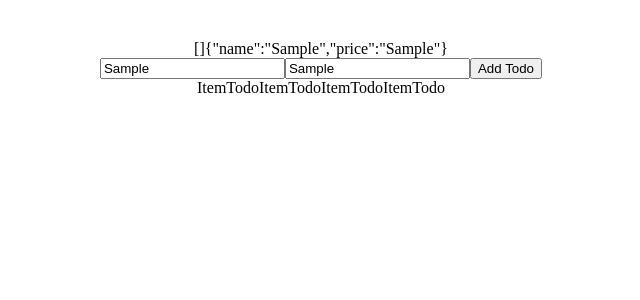
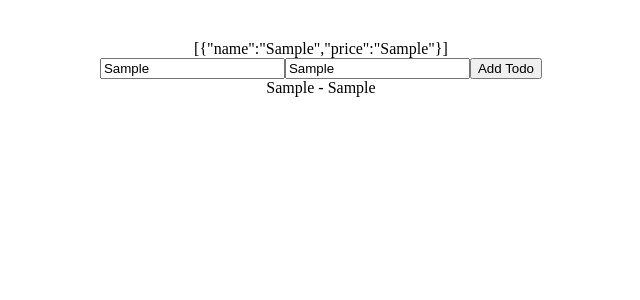
Before and after one commit to datlt2306/FPL-WEB209, a React (Vite) app: page / in a window 1280 px wide. Both pictures are taken after typing "Sample", "Sample" into the empty fields and a click on the button "Add Todo". Shown: the top 300 px of the page, without its empty margins (319-959 px from the left). Built offline with nearby package versions, Linux system fonts and the light colour scheme.

Commit message:
Buổi 3 - sử dụng react hook form

```diff
--- a/package.json
+++ b/package.json
@@ -10,7 +10,8 @@
   },
   "dependencies": {
     "react": "^18.2.0",
-    "react-dom": "^18.2.0"
+    "react-dom": "^18.2.0",
+    "react-hook-form": "^7.39.1"
   },
   "devDependencies": {
     "@types/react": "^18.0.22",
--- a/src/components/AddTodo.tsx
+++ b/src/components/AddTodo.tsx
@@ -1,26 +1,26 @@
-import React, { useState } from "react";
+import { useForm, SubmitHandler } from "react-hook-form";
+import { ITodo } from "../interfaces/todo";
 
 type TodoProps = {
-    addTodo: (todo: string) => void;
+    addTodo: (todo: ITodo) => void;
 };
 const AddTodo = (props: TodoProps) => {
-    const [value, setValue] = useState({});
+    const {
+        register,
+        handleSubmit,
+        formState: { errors },
+    } = useForm<ITodo>();
 
-    const onHandleChange = (e: React.ChangeEvent<HTMLInputElement>) => {
-        const event = e.target;
-        console.log(event.value);
-        setValue({ ...value, [event.name]: event.value });
-    };
-    const onHandleSubmit = (e: React.FormEvent<HTMLFormElement>) => {
-        e.preventDefault();
-        // props.addTodo(value);
+    const onHandleSubmit: SubmitHandler<ITodo> = (data) => {
+        // bắn dữ liệu lên trên todo
+        props.addTodo(data);
     };
     return (
         <>
-            {JSON.stringify(value)}
-            <form onSubmit={onHandleSubmit}>
-                <input type="text" name="name" onChange={onHandleChange} />
-                <input type="text" name="price" onChange={onHandleChange} />
+            <form onSubmit={handleSubmit(onHandleSubmit)}>
+                <input {...register("name")} />
+                <input {...register("price", { required: true })} />
+                {errors.price && <span>This field is required</span>}
                 <button>Add Todo</button>
             </form>
         </>
--- a/src/components/ItemTodo.tsx
+++ b/src/components/ItemTodo.tsx
@@ -1,9 +1,16 @@
 import React from "react";
+import { ITodo } from "../interfaces/todo";
 
-type Props = {};
+type ItemTodoProps = {
+    todo: ITodo;
+};
 
-const ItemTodo = (props: Props) => {
-    return <>ItemTodo</>;
+const ItemTodo = (props: ItemTodoProps) => {
+    return (
+        <div>
+            {props.todo.name} - {props.todo.price}
+        </div>
+    );
 };
 
 export default ItemTodo;
--- a/src/components/ListTodo.tsx
+++ b/src/components/ListTodo.tsx
@@ -1,15 +1,17 @@
 import React from "react";
+import { ITodo } from "../interfaces/todo";
 import ItemTodo from "./ItemTodo";
 
-type Props = {};
+type ListTodoProps = {
+    todos: ITodo[];
+};
 
-const ListTodo = (props: Props) => {
+const ListTodo = (props: ListTodoProps) => {
     return (
         <>
-            <ItemTodo />
-            <ItemTodo />
-            <ItemTodo />
-            <ItemTodo />
+            {props.todos.map((todo) => (
+                <ItemTodo todo={todo} />
+            ))}
         </>
     );
 };
--- a/src/components/Todo.tsx
+++ b/src/components/Todo.tsx
@@ -1,11 +1,12 @@
 import React from "react";
+import { ITodo } from "../interfaces/todo";
 import AddTodo from "./AddTodo";
 import ListTodo from "./ListTodo";
 
 type Props = {};
 
 const Todo = (props: Props) => {
-    const [todos, setTodos] = React.useState<string[]>([]);
+    const [todos, setTodos] = React.useState<ITodo[]>([]);
     const onHandleAddTodo = (todo: any) => {
         setTodos([...todos, todo]);
     };
@@ -13,7 +14,7 @@ const Todo = (props: Props) => {
         <>
             {JSON.stringify(todos)}
             <AddTodo addTodo={onHandleAddTodo} />
-            <ListTodo />
+            <ListTodo todos={todos} />
         </>
     );
 };
--- /dev/null
+++ b/src/interfaces/todo.tsx
@@ -0,0 +1,5 @@
+export interface ITodo {
+    id?: number;
+    name: string;
+    price: number;
+}
```
Also changed, not shown: 1 other file (tests, documents, lock files or other folders).
